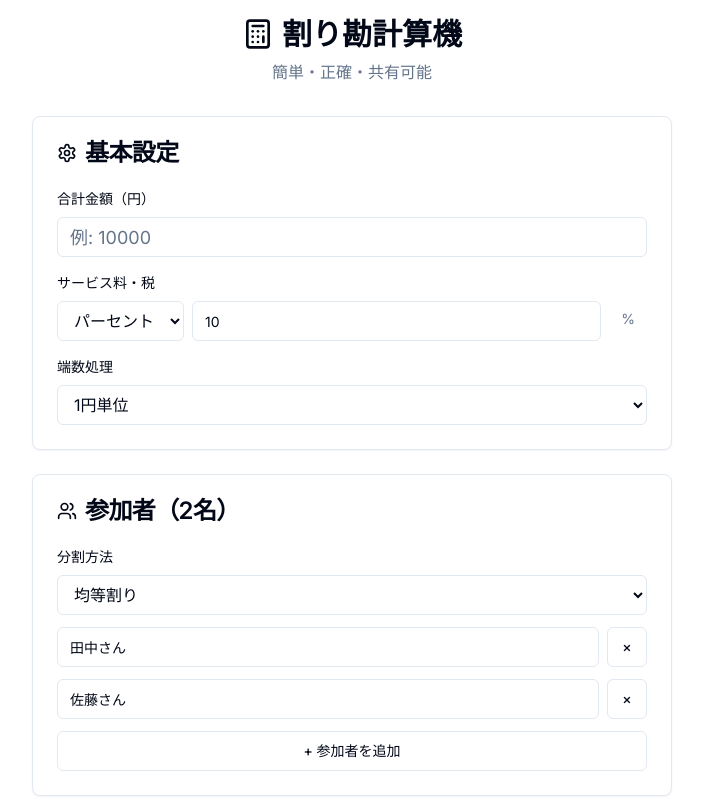
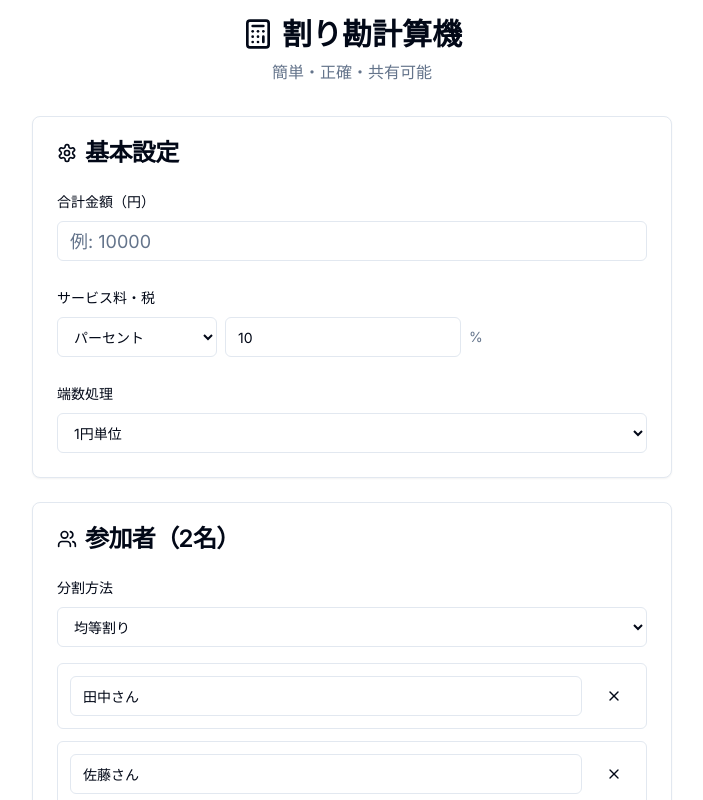
Before and after one commit to shinji-work/split_alculator_test, a Next.js app: page / in a window 1280 px wide. Shown: the top 800 px of the page, without its empty margins (288-991 px from the left). Built offline with nearby package versions, Linux system fonts and the light colour scheme.

Commit message:
feat: add makefile and modernize ui

```diff
--- a/src/app/page.tsx
+++ b/src/app/page.tsx
@@ -1,11 +1,14 @@
 'use client'
 
-import { useState, useEffect } from 'react'
+import { Fragment, useEffect, useState } from 'react'
 import Link from 'next/link'
-import { Calculator, Users, Settings, Share2, QrCode, Download } from 'lucide-react'
+import { Calculator, Users, Settings, Share2, Download, X } from 'lucide-react'
 import { Button } from '@/components/ui/button'
 import { Input } from '@/components/ui/input'
 import { Card, CardContent, CardDescription, CardHeader, CardTitle } from '@/components/ui/card'
+import { Label } from '@/components/ui/label'
+import { Select, SelectItem } from '@/components/ui/select'
+import { Separator } from '@/components/ui/separator'
 import { calculateSplit } from '@/lib/calculator'
 import { resultToCsv } from '@/lib/csv'
 import { CalculationInput, CalculationResult, Person, SplitMethod, RoundingMethod } from '@/lib/types'
@@ -209,10 +212,11 @@ export default function Home() {
               基本設定
             </CardTitle>
           </CardHeader>
-          <CardContent className="space-y-4">
-            <div>
-              <label className="block text-sm font-medium mb-2">合計金額（円）</label>
+          <CardContent className="space-y-6">
+            <div className="space-y-2">
+              <Label htmlFor="total-amount">合計金額（円）</Label>
               <Input
+                id="total-amount"
                 type="number"
                 inputMode="numeric"
                 value={totalAmount || ''}
@@ -221,23 +225,24 @@ export default function Home() {
                 className="text-lg"
               />
               {breakdownDetails && (
-                <p className="text-sm text-muted-foreground mt-2">
+                <p className="text-sm text-muted-foreground">
                   （基本料金: ¥{breakdownDetails.baseAmount.toLocaleString()} + サービス料: ¥{breakdownDetails.serviceCharge.toLocaleString()}）
                 </p>
               )}
             </div>
 
-            <div>
-              <label className="block text-sm font-medium mb-2">サービス料・税</label>
-              <div className="flex gap-2">
-                <select
+            <div className="space-y-2">
+              <Label>サービス料・税</Label>
+              <div className="flex flex-col gap-2 sm:flex-row">
+                <Select
                   value={serviceChargeType}
-                  onChange={(e) => setServiceChargeType(e.target.value as 'percentage' | 'fixed')}
-                  className="px-3 py-2 border border-input rounded-md bg-background"
+                  onValueChange={(value) => setServiceChargeType(value as 'percentage' | 'fixed')}
+                  className="sm:w-40"
                 >
-                  <option value="percentage">パーセント</option>
-                  <option value="fixed">固定額</option>
-                </select>
+                  <SelectItem value="percentage">パーセント</SelectItem>
+                  <SelectItem value="fixed">固定額</SelectItem>
+                </Select>
+                <div className="flex items-center gap-2">
                   <Input
                     type="number"
                     inputMode="numeric"
@@ -246,24 +251,25 @@ export default function Home() {
                     placeholder={serviceChargeType === 'percentage' ? '10' : '500'}
                     className="flex-1"
                   />
-                <span className="px-3 py-2 text-sm text-muted-foreground">
+                  <span className="text-sm text-muted-foreground">
                     {serviceChargeType === 'percentage' ? '%' : '円'}
                   </span>
                 </div>
               </div>
+            </div>
 
-            <div>
-              <label className="block text-sm font-medium mb-2">端数処理</label>
-              <select
+            <div className="space-y-2">
+              <Label htmlFor="rounding-method">端数処理</Label>
+              <Select
+                id="rounding-method"
                 value={roundingMethod}
-                onChange={(e) => setRoundingMethod(e.target.value as RoundingMethod)}
-                className="w-full px-3 py-2 border border-input rounded-md bg-background"
+                onValueChange={(value) => setRoundingMethod(value as RoundingMethod)}
               >
-                <option value="yen1">1円単位</option>
-                <option value="yen10">10円単位</option>
-                <option value="yen100">100円単位</option>
-                <option value="none">端数処理なし</option>
-              </select>
+                <SelectItem value="yen1">1円単位</SelectItem>
+                <SelectItem value="yen10">10円単位</SelectItem>
+                <SelectItem value="yen100">100円単位</SelectItem>
+                <SelectItem value="none">端数処理なし</SelectItem>
+              </Select>
             </div>
           </CardContent>
         </Card>
@@ -276,21 +282,23 @@ export default function Home() {
               参加者（{people.length}名）
             </CardTitle>
           </CardHeader>
-          <CardContent className="space-y-3">
-            <div>
-              <label className="block text-sm font-medium mb-2">分割方法</label>
-              <select
+          <CardContent className="space-y-4">
+            <div className="space-y-2">
+              <Label htmlFor="split-method">分割方法</Label>
+              <Select
+                id="split-method"
                 value={splitMethod}
-                onChange={(e) => setSplitMethod(e.target.value as SplitMethod)}
-                className="w-full px-3 py-2 border border-input rounded-md bg-background"
+                onValueChange={(value) => setSplitMethod(value as SplitMethod)}
               >
-                <option value="equal">均等割り</option>
-                <option value="ratio">比率割り</option>
-                <option value="manual">金額指定</option>
-              </select>
+                <SelectItem value="equal">均等割り</SelectItem>
+                <SelectItem value="ratio">比率割り</SelectItem>
+                <SelectItem value="manual">金額指定</SelectItem>
+              </Select>
             </div>
+            <div className="space-y-3">
               {people.map((person, index) => (
-              <div key={person.id} className="flex gap-2 items-center">
+                <div key={person.id} className="flex flex-col gap-2 rounded-md border border-border p-3 sm:flex-row sm:items-center sm:gap-3">
+                  <div className="flex w-full flex-1 flex-col gap-2 sm:flex-row sm:items-center">
                     <Input
                       value={person.name}
                       onChange={(e) => updatePersonName(person.id, e.target.value)}
@@ -298,41 +306,44 @@ export default function Home() {
                       className="flex-1"
                     />
                     {splitMethod === 'ratio' && (
-                  <div className="flex items-center">
+                      <div className="flex items-center gap-2">
                         <Input
                           type="number"
                           inputMode="numeric"
                           value={person.ratio || ''}
                           onChange={(e) => updatePersonRatio(person.id, Number(e.target.value))}
                           placeholder="比率"
-                      className="w-20 text-right"
+                          className="w-24 text-right"
                         />
-                    <span className="ml-1">%</span>
+                        <span className="text-sm text-muted-foreground">%</span>
                       </div>
                     )}
                     {splitMethod === 'manual' && (
-                  <div className="flex items-center">
+                      <div className="flex items-center gap-2">
                         <Input
                           type="number"
                           inputMode="numeric"
                           value={person.amount || ''}
                           onChange={(e) => updatePersonAmount(person.id, Number(e.target.value))}
                           placeholder="金額"
-                      className="w-28 text-right"
+                          className="w-32 text-right"
                         />
-                    <span className="ml-1">円</span>
+                        <span className="text-sm text-muted-foreground">円</span>
                       </div>
                     )}
+                  </div>
                   <Button
-                  variant="outline"
+                    variant="ghost"
                     size="icon"
                     onClick={() => removePerson(person.id)}
                     disabled={people.length <= 1}
+                    aria-label="参加者を削除"
                   >
-                  ×
+                    <X className="h-4 w-4" />
                   </Button>
                 </div>
               ))}
+            </div>
             <Button variant="outline" onClick={addPerson} className="w-full">
               + 参加者を追加
             </Button>
@@ -375,8 +386,9 @@ export default function Home() {
             </CardHeader>
             <CardContent>
               <div className="space-y-3">
-                {result.perPersonAmounts.map(person => (
-                  <div key={person.personId} className="flex justify-between items-center py-2 border-b">
+                {result.perPersonAmounts.map((person, index) => (
+                  <Fragment key={person.personId}>
+                    <div className="flex items-center justify-between py-2">
                       <span className="font-medium">{person.name}</span>
                       <div className="text-right">
                         <div className="text-lg font-bold">¥{person.roundedAmount.toLocaleString()}</div>
@@ -387,6 +399,8 @@ export default function Home() {
                         )}
                       </div>
                     </div>
+                    {index < result.perPersonAmounts.length - 1 && <Separator />}
+                  </Fragment>
                 ))}
               </div>
             </CardContent>
--- /dev/null
+++ b/src/components/ui/label.tsx
@@ -0,0 +1,20 @@
+import * as React from "react"
+
+import { cn } from "@/lib/utils"
+
+const Label = React.forwardRef<HTMLLabelElement, React.LabelHTMLAttributes<HTMLLabelElement>>(
+  ({ className, ...props }, ref) => (
+    <label
+      ref={ref}
+      className={cn(
+        "text-sm font-medium leading-none peer-disabled:cursor-not-allowed peer-disabled:opacity-70",
+        className
+      )}
+      {...props}
+    />
+  )
+)
+
+Label.displayName = "Label"
+
+export { Label }
--- /dev/null
+++ b/src/components/ui/select.tsx
@@ -0,0 +1,50 @@
+import * as React from "react"
+
+import { cn } from "@/lib/utils"
+
+export interface SelectProps
+  extends React.SelectHTMLAttributes<HTMLSelectElement> {
+  onValueChange?: (value: string) => void
+}
+
+const Select = React.forwardRef<HTMLSelectElement, SelectProps>(
+  ({ className, onValueChange, children, onChange, ...props }, ref) => {
+    return (
+      <select
+        ref={ref}
+        className={cn(
+          "flex h-10 w-full items-center rounded-md border border-input bg-background px-3 py-2 text-sm ring-offset-background focus:outline-none focus:ring-2 focus:ring-ring focus:ring-offset-2 disabled:cursor-not-allowed disabled:opacity-50",
+          className
+        )}
+        onChange={(event) => {
+          onValueChange?.(event.target.value)
+          onChange?.(event)
+        }}
+        {...props}
+      >
+        {children}
+      </select>
+    )
+  }
+)
+
+Select.displayName = "Select"
+
+export interface SelectItemProps
+  extends React.OptionHTMLAttributes<HTMLOptionElement> {}
+
+const SelectItem = React.forwardRef<HTMLOptionElement, SelectItemProps>(
+  ({ className, children, ...props }, ref) => (
+    <option
+      ref={ref}
+      className={cn("text-sm", className)}
+      {...props}
+    >
+      {children}
+    </option>
+  )
+)
+
+SelectItem.displayName = "SelectItem"
+
+export { Select, SelectItem }
--- /dev/null
+++ b/src/components/ui/separator.tsx
@@ -0,0 +1,24 @@
+import * as React from "react"
+
+import { cn } from "@/lib/utils"
+
+const Separator = React.forwardRef<
+  HTMLDivElement,
+  React.HTMLAttributes<HTMLDivElement>
+>(({ className, orientation = "horizontal", decorative = true, ...props }, ref) => (
+  <div
+    ref={ref}
+    role={decorative ? "none" : "separator"}
+    aria-orientation={orientation}
+    className={cn(
+      "shrink-0 bg-border",
+      orientation === "horizontal" ? "h-[1px] w-full" : "h-full w-[1px]",
+      className
+    )}
+    {...props}
+  />
+))
+
+Separator.displayName = "Separator"
+
+export { Separator }
```
Also changed, not shown: src/components/PWARegistration.tsx (+6 -2 lines), src/lib/pwa.ts (+14 -0 lines), tailwind.config.ts (line endings or trailing spaces), 1 other file (tests, documents, lock files or other folders). Lines whose indentation alone changed are shown as unchanged.
